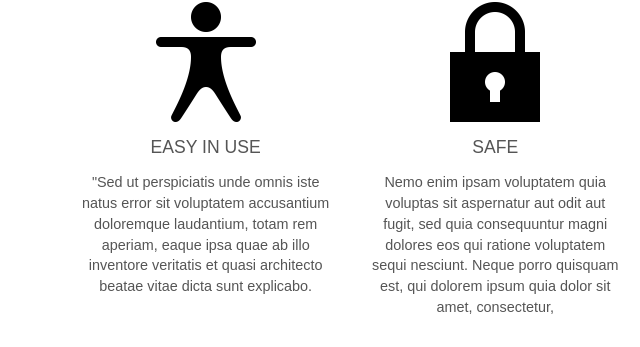
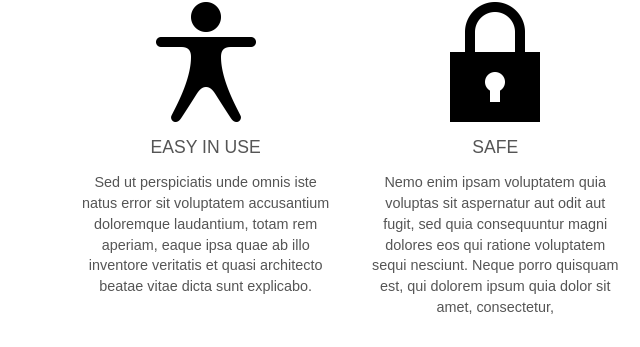
Before and after one commit to KulsonKula/IT, a plain HTML site: page index.html in a window 1280 px wide. Shown: the part 1084-1431 px from the top of the page, 0-640 px from the left. Drawn offline with Linux system fonts and the light colour scheme.

Commit message:
formatowanie

```diff
--- a/index.html
+++ b/index.html
@@ -3,13 +3,15 @@
 <html lang="en">
     <head>
         <link rel="stylesheet" type="text/css" href="vendors/css/grid.css" />
-        <link rel="stylesheet" type="text/css" href="vendors/css/normalize.css"/>
+        <link rel="stylesheet" type="text/css" href="vendors/css/normalize.css"
+            />
         <link rel="stylesheet" type="text/css" href="resources/css/style.css" />
         <link rel="preconnect" href="https://fonts.googleapis.com" />
         <link rel="preconnect" href="https://fonts.gstatic.com" crossorigin />
         <link
             href="https://fonts.googleapis.com/css2?family=Lato:ital,wght@0,100;0,300;0,400;1,300&display=swap"
-            rel="stylesheet"/>
+            rel="stylesheet"
+            />
     </head>
 
     <body>
@@ -29,7 +31,8 @@
                     Never forget about your stuff <br />
                     introduse Habit tracer
                 </h1>
-                <a class="button_start btn_full" href="logowanie/registration.php">Let's start</a>
+                <a class="button_start btn_full"
+                    href="logowanie/registration.php">Let's start</a>
                 <a class="button_start btn_ghost" href="https://www.polsl.pl/">About
                     us</a>
             </div>
@@ -58,7 +61,7 @@
                     <img class="photo2" src="resources/img/E-Z.png" />
                     <h3>Easy in use</h3>
                     <p>
-                        "Sed ut perspiciatis unde omnis iste natus error sit
+                        Sed ut perspiciatis unde omnis iste natus error sit
                         voluptatem
                         accusantium doloremque laudantium, totam rem aperiam,
                         eaque ipsa
```
Also changed, not shown: 1 other file.
